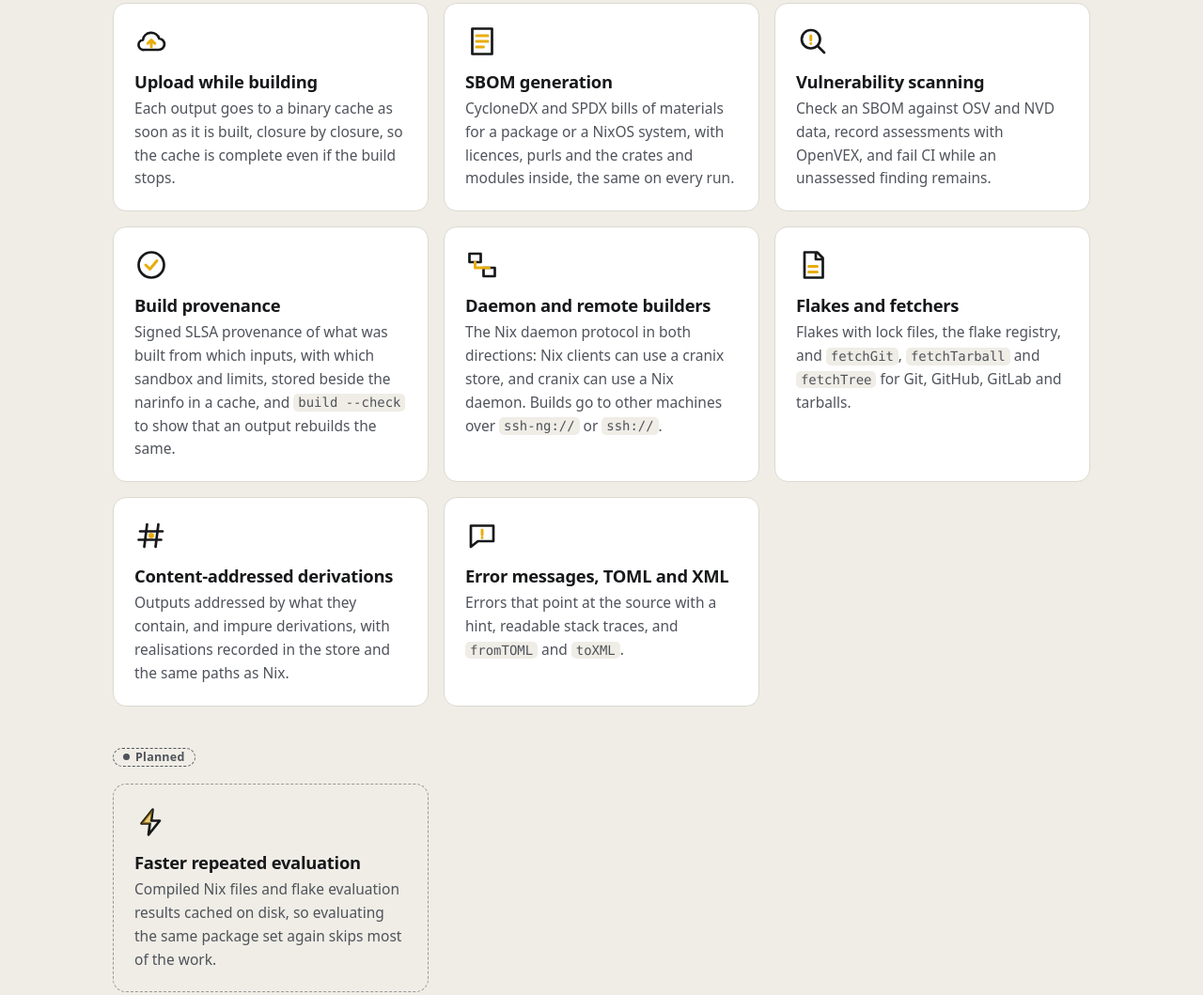
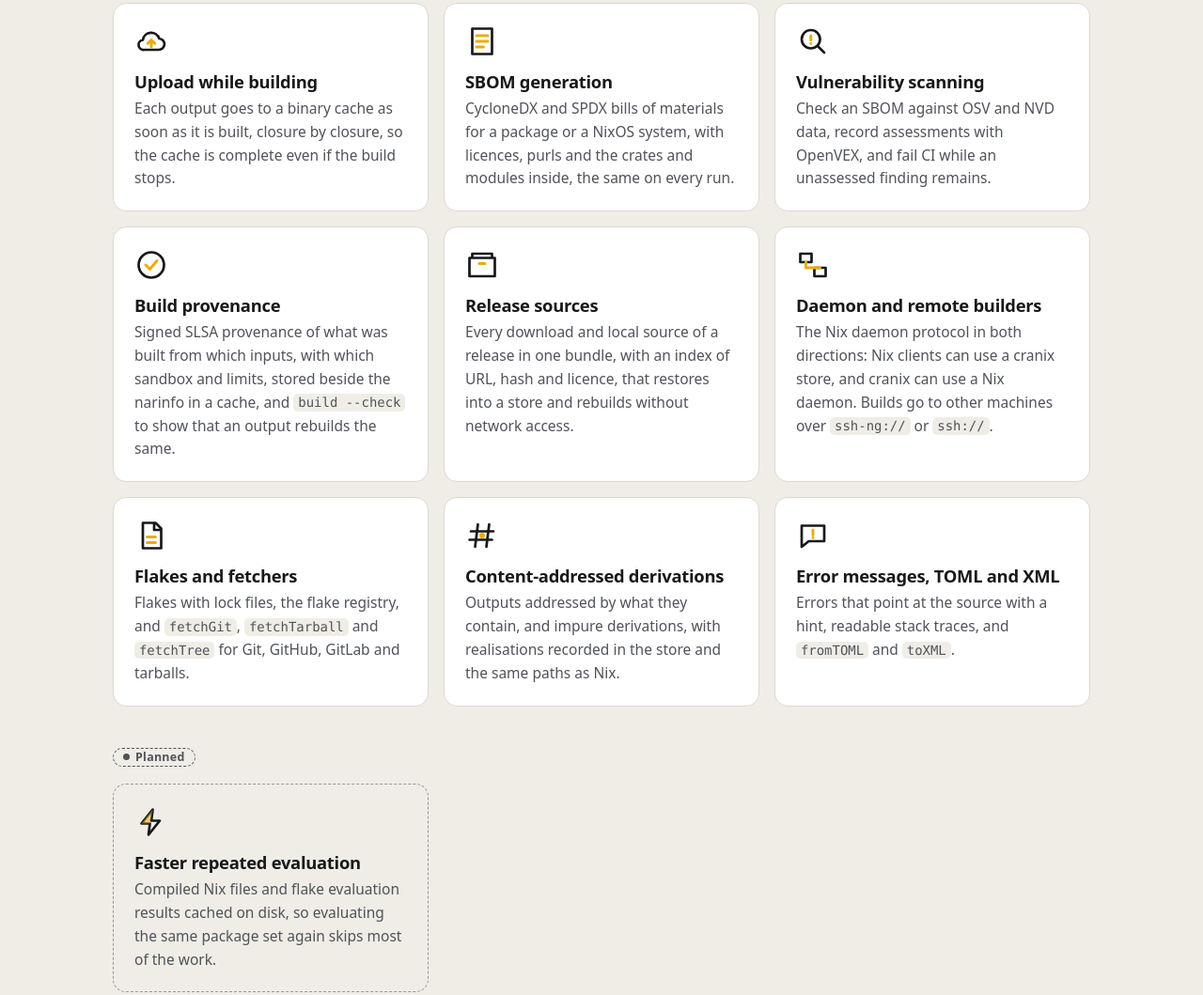
Before and after one commit to tmmy-cc/cranix, a plain HTML site: page site/index.html in a window 1280 px wide. Shown: the part 3828-4887 px from the top of the page at 94% size. Drawn offline with Linux system fonts and the light colour scheme.

Commit message:
docs: describe release source bundles

```diff
--- a/site/index.html
+++ b/site/index.html
@@ -271,6 +271,11 @@
                                 <p>Signed SLSA provenance of what was built from which inputs, with which sandbox and limits, stored beside the narinfo in a cache, and <code>build --check</code> to show that an output rebuilds the same.</p>
                             </li>
                             <li class="feature reveal">
+                                <svg class="feature-icon" viewBox="0 0 24 24" aria-hidden="true" focusable="false"><path d="M3 7h18v13H3zM5 4h14v3H5z" fill="none" stroke="currentColor" stroke-width="1.8" stroke-linejoin="round"/><path class="accent" d="M10 11h4" fill="none" stroke="currentColor" stroke-width="2" stroke-linecap="round"/></svg>
+                                <h3>Release sources</h3>
+                                <p>Every download and local source of a release in one bundle, with an index of URL, hash and licence, that restores into a store and rebuilds without network access.</p>
+                            </li>
+                            <li class="feature reveal">
                                 <svg class="feature-icon" viewBox="0 0 24 24" aria-hidden="true" focusable="false"><path d="M3 4h8v6H3zM13 14h8v6h-8z" fill="none" stroke="currentColor" stroke-width="1.8" stroke-linejoin="round"/><path class="accent" d="M7 10v4h10" fill="none" stroke="currentColor" stroke-width="2" stroke-linecap="round" stroke-linejoin="round"/></svg>
                                 <h3>Daemon and remote builders</h3>
                                 <p>The Nix daemon protocol in both directions: Nix clients can use a cranix store, and cranix can use a Nix daemon. Builds go to other machines over <code>ssh-ng://</code> or <code>ssh://</code>.</p>
@@ -391,7 +396,7 @@
                         </div>
                     </li>
                 </ol>
-                <p class="commands reveal">Commands: <code>eval</code>, <code>instantiate</code>, <code>build</code>, <code>run</code>, <code>shell</code>, <code>develop</code>, <code>flake metadata|<wbr>show|<wbr>lock|<wbr>update|<wbr>check|<wbr>init|<wbr>new</code>, <code>copy</code>, <code>provenance</code>, <code>daemon</code>, <code>show-derivation</code>, <code>realisation info</code>, <code>hash</code>, <code>key</code>, <code>nar dump|<wbr>restore</code> and <code>store add|<wbr>path-info|<wbr>sign|<wbr>closure|<wbr>ls|<wbr>verify|<wbr>gc|<wbr>serve</code>. Global options include <code>--store</code>, <code>--builders</code>, <code>--option</code>, <code>--show-trace</code>, <code>-I</code>, <code>--arg</code>, <code>--argstr</code>, <code>--system</code> and <code>--pure</code>.</p>
+                <p class="commands reveal">Commands: <code>eval</code>, <code>instantiate</code>, <code>build</code>, <code>run</code>, <code>shell</code>, <code>develop</code>, <code>flake metadata|<wbr>show|<wbr>lock|<wbr>update|<wbr>check|<wbr>init|<wbr>new</code>, <code>copy</code>, <code>provenance</code>, <code>source-archive</code>, <code>daemon</code>, <code>show-derivation</code>, <code>realisation info</code>, <code>hash</code>, <code>key</code>, <code>nar dump|<wbr>restore</code> and <code>store add|<wbr>path-info|<wbr>sign|<wbr>closure|<wbr>ls|<wbr>verify|<wbr>gc|<wbr>serve</code>. Global options include <code>--store</code>, <code>--builders</code>, <code>--option</code>, <code>--show-trace</code>, <code>-I</code>, <code>--arg</code>, <code>--argstr</code>, <code>--system</code> and <code>--pure</code>.</p>
             </div>
         </section>
 
```
Also changed, not shown: 2 other files.
